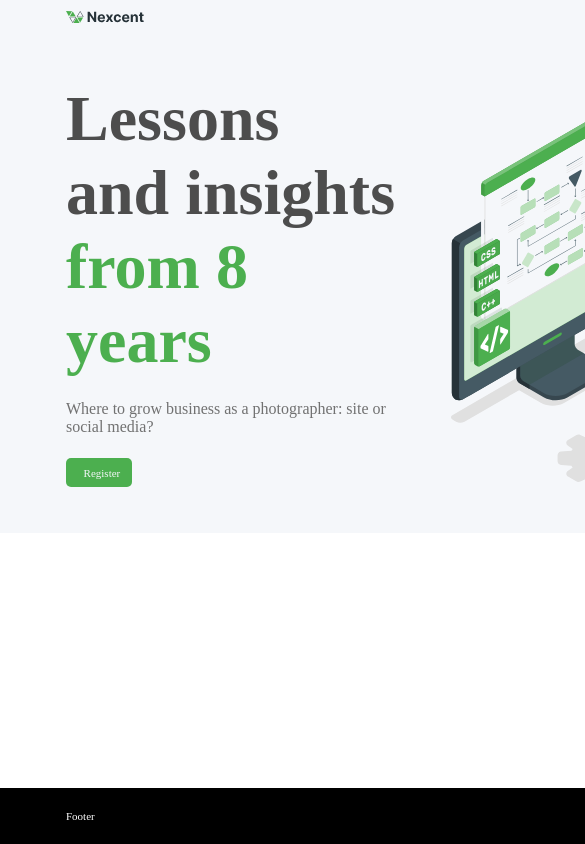
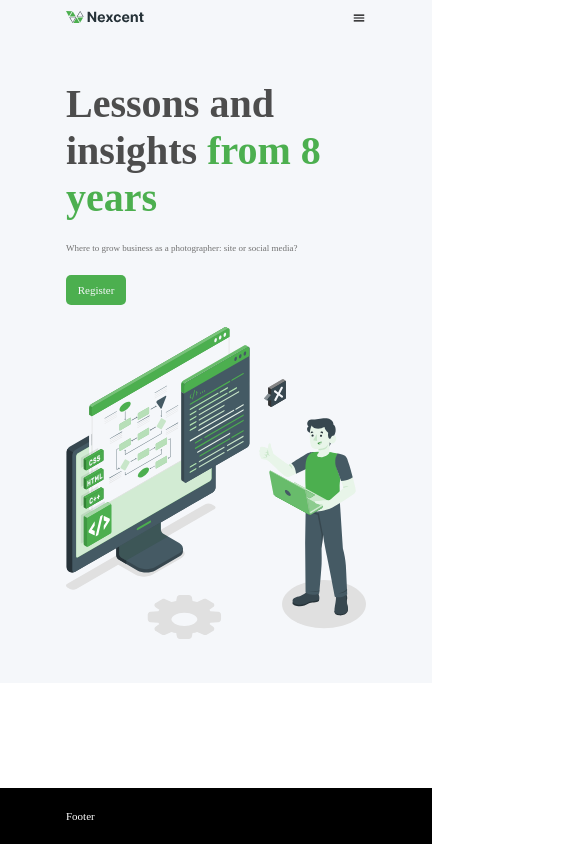
Before and after one commit to Kosyrev143/nexcent-repo, a plain HTML site: page index.html in a window 390 px wide. Shown: the top 844 px of the page, 585 px wide, since content can reach past the window. Drawn offline with Linux system fonts and the light colour scheme.

Commit message:
feat: (main-container) add adaptive

```diff
--- a/style.css
+++ b/style.css
@@ -52,16 +52,18 @@ header .container a img{
 #white-button{
     background-color: #F5F7FA;
     color: #4CAF4F;
-    padding: 0.8em 1.6em;
+    padding: 0.8em 1em;
     border-radius: 5px;
     text-decoration: none;
 }
 #green-button{
     background-color: #4CAF4F;
     color: #F5F7FA;
-    padding: 0.8em 1.6em;
+    padding: 0.8em 1em;
     border-radius: 5px;
     text-decoration: none;
+    text-align: center;
+
 }
 #white-button:hover{
     border: 1px solid #4CAF4F;
@@ -124,7 +126,9 @@ main{
 }
 .main-img-container{
     width: 50%;
-    padding-left: 5em;
+    display: flex;
+    flex-direction: row;
+    justify-content: flex-end;
 }
 .main-img-container img{
     height: auto;
@@ -156,6 +160,19 @@ footer{
     }
     #open-sidebar img{
         height: 14px;
+    }
+    main{
+        font-size: 11px;
+    }
+    .main-img-container img{
+        width: 300px;
+        height: 100%;
+    }
+    .lessons-container h1{
+        font-size: 50px;
+    }
+    .lessons-container p{
+        font-size: 12px;
     }
 }
 @media(max-width: 800px){
@@ -228,8 +245,32 @@ footer{
     main{
         font-size: 11px;
     }
+    .main-container .container{
+        padding: 4em 6em;
+        display: flex;
+        flex-direction: column;
+        gap: 2em;
+    }
+    .lessons-container{
+        width: 100%;
+    }
+
+    .main-img-container{
+        width: 100%;
+        display: flex;
+        flex-direction: row;
+        justify-content: center;
+    }
     footer{
         font-size: 11px;
     }
 
 }
+@media(max-width: 500px){
+    .lessons-container h1{
+        font-size: 40px;
+    }
+    .lessons-container p{
+        font-size: 9px;
+    }
+}
```
